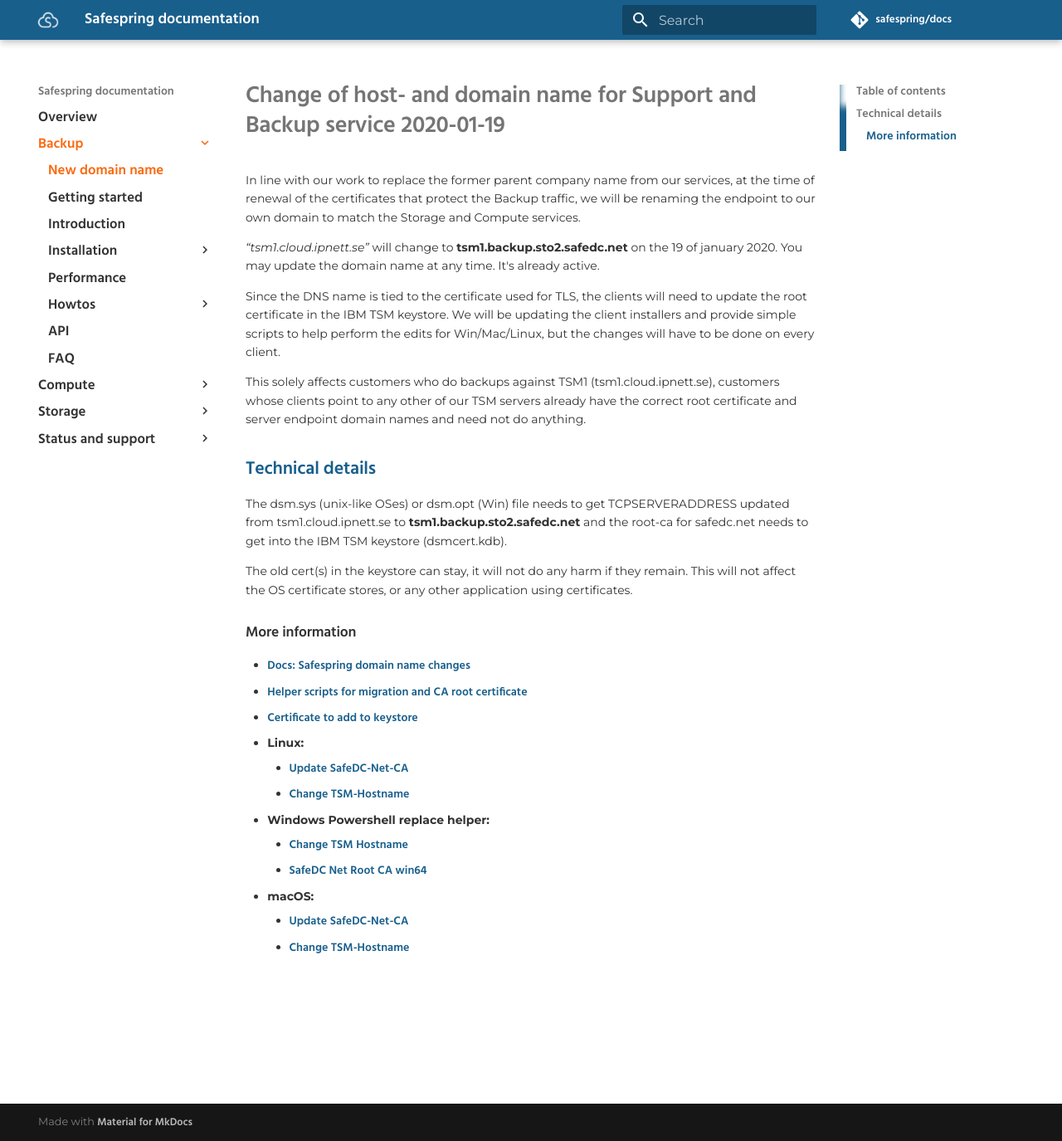
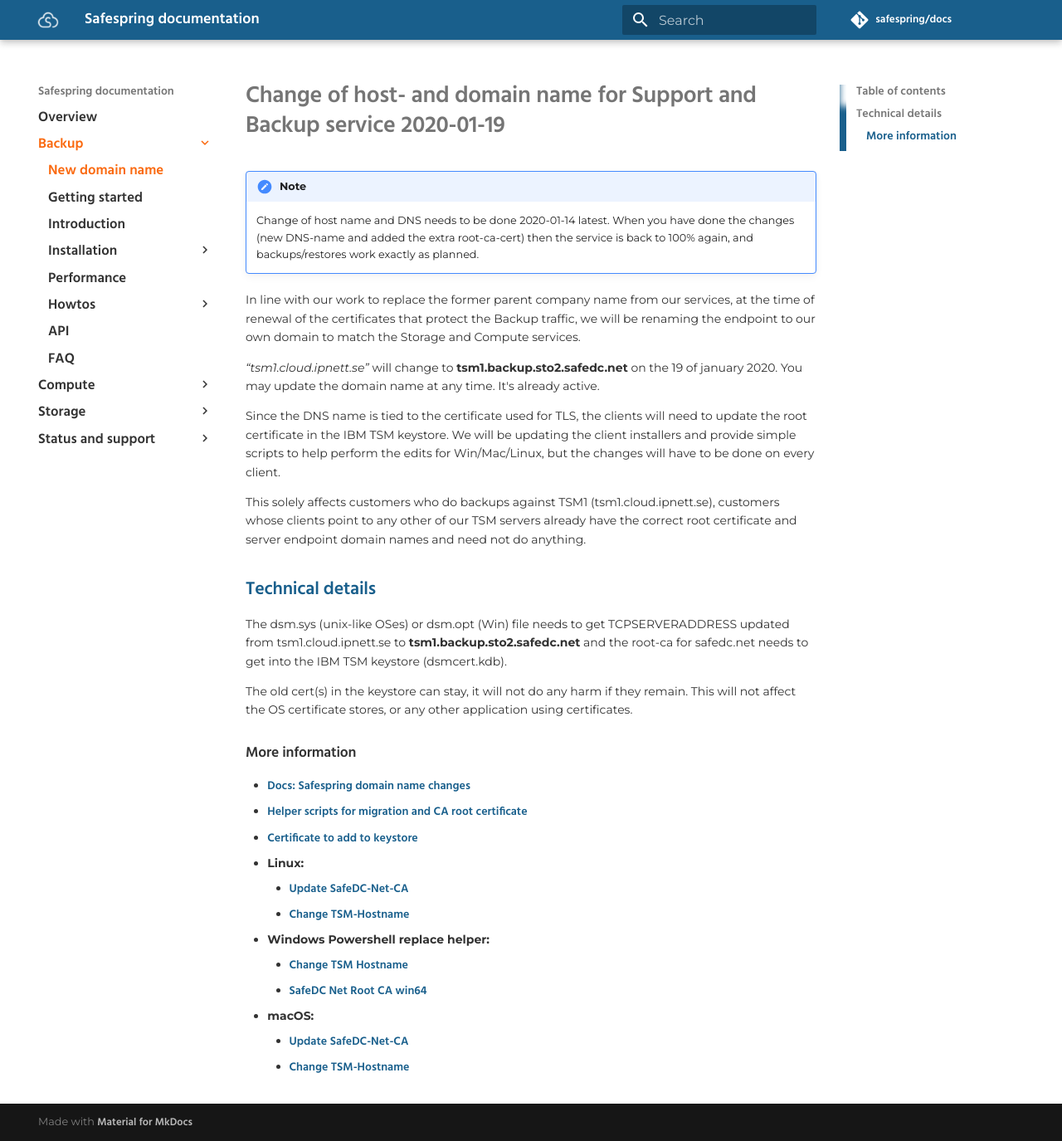
Before and after one commit to safespring/docs, an MkDocs documentation site: the page built from content/backup/new-domain-name.md, in a window 1280 px wide and 1375 px high. Shown: the whole window at 83% size. Built offline with MkDocs 1.6.1 and Material for MkDocs 9.7.7, drawn with Linux system fonts in a browser that asks for light colours; comment, search, counter and statistics services are not loaded; old or Windows-style settings are respelled for this version of MkDocs.

Commit message:
updated to match blog post

```diff
--- a/content/backup/new-domain-name.md
+++ b/content/backup/new-domain-name.md
@@ -1,4 +1,9 @@
 # Change of host- and domain name for Support and Backup service 2020-01-19
+
+!!!note
+    Change of host name and DNS needs to be done 2020-01-14 latest. When you have
+    done the changes (new DNS-name and added the extra root-ca-cert) then the
+    service is back to 100% again, and backups/restores work exactly as planned.
 
 In line with our work to replace the former parent company name from our services, at the time of renewal of the certificates that protect the Backup traffic, we will be renaming the endpoint to our own domain to match the Storage and Compute services.
 
```
